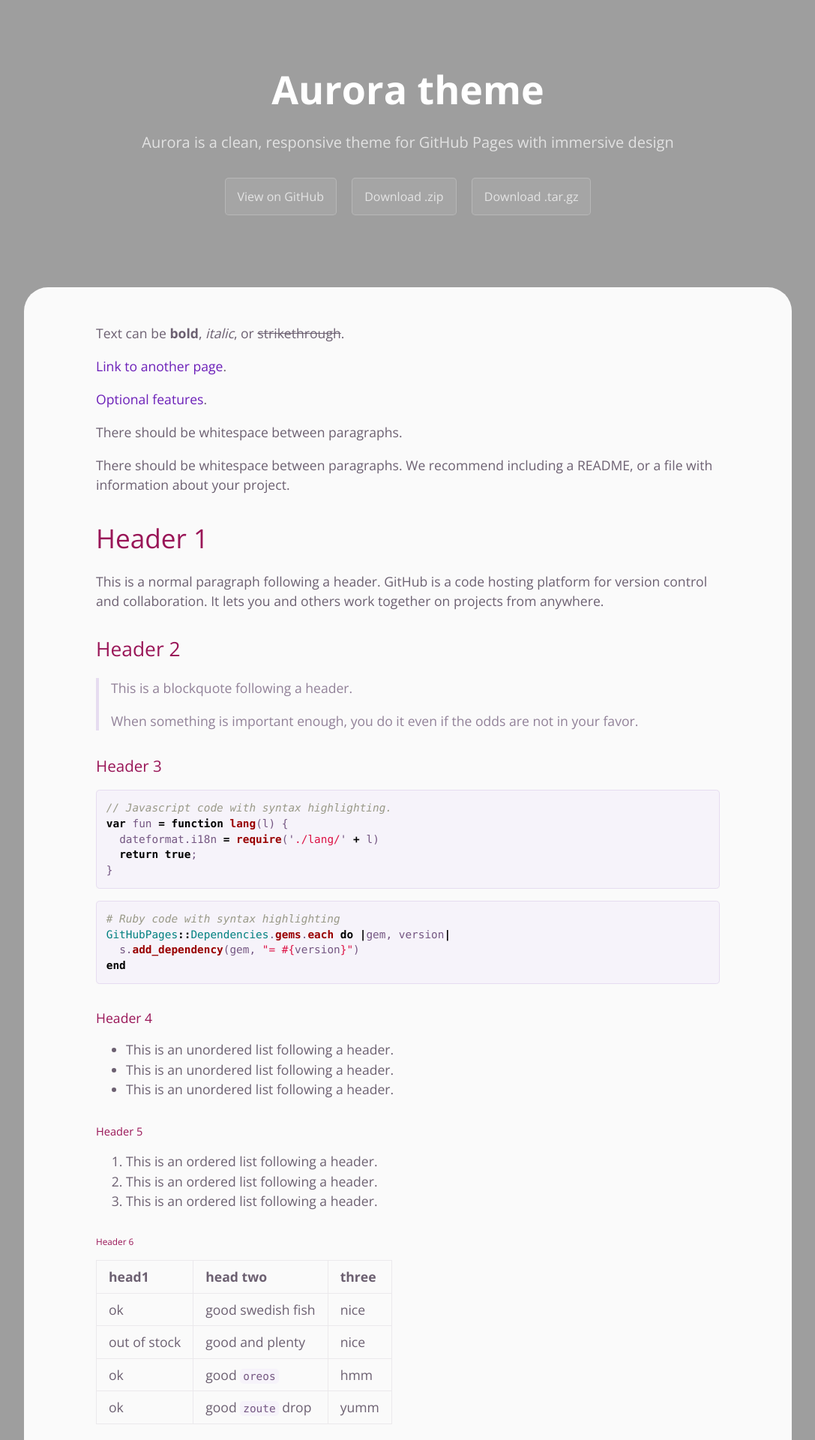
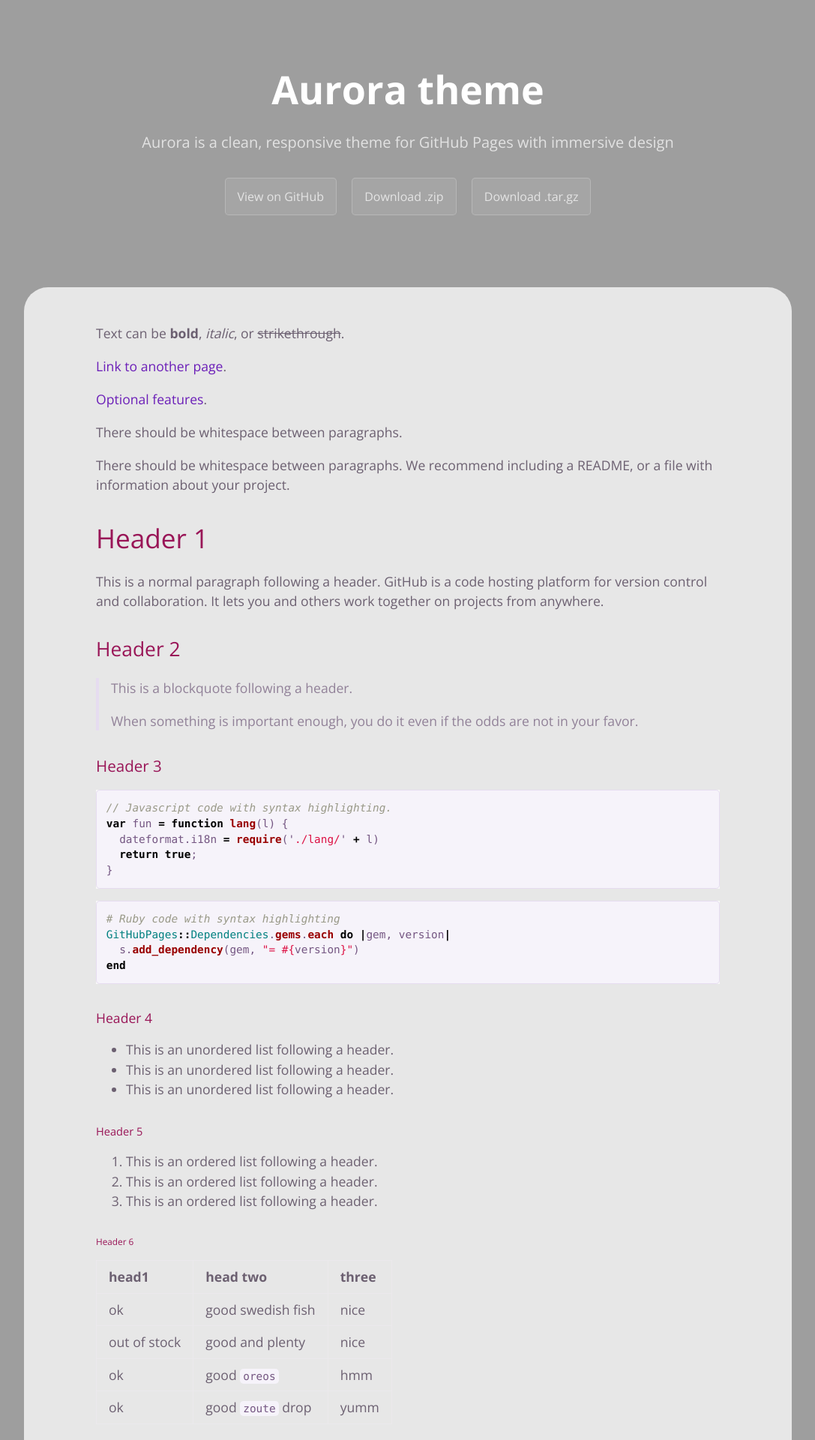
Before and after one commit to iBug/aurora-theme, a Jekyll site: the page built from index.md, in a window 1280 px wide. Shown: the top 1920 px of the page at 75% size, without its empty margins (96-1183 px from the left). Built offline with Jekyll 4.4.1, drawn with Linux system fonts in a browser that asks for light colours.

Commit message:
More transparent

```diff
--- a/_sass/aurora.scss
+++ b/_sass/aurora.scss
@@ -163,7 +163,7 @@ a {
 
 .main-content {
   word-wrap: break-word;
-	background-color: rgba(255, 255, 255, 0.95);
+	background-color: rgba(255, 255, 255, $body-background-opacity);
 
   :first-child {
     margin-top: 0;
--- a/_sass/variables.scss
+++ b/_sass/variables.scss
@@ -13,6 +13,7 @@ $section-headings-color: #991557 !default;
 $body-text-color: #6c6071 !default;
 $body-link-color: #6b1eb8 !default;
 $blockquote-text-color: #918198 !default;
+$body-background-opacity: 0.75 !default;
 
 // Code
 $code-bg-color: #f6f3fa !default;
```
